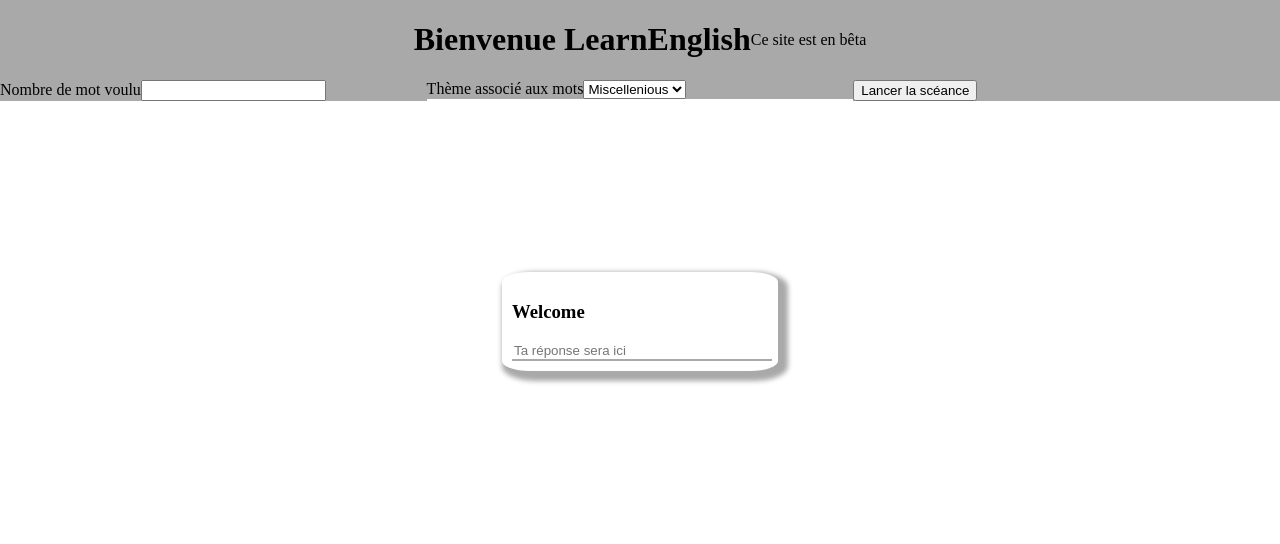
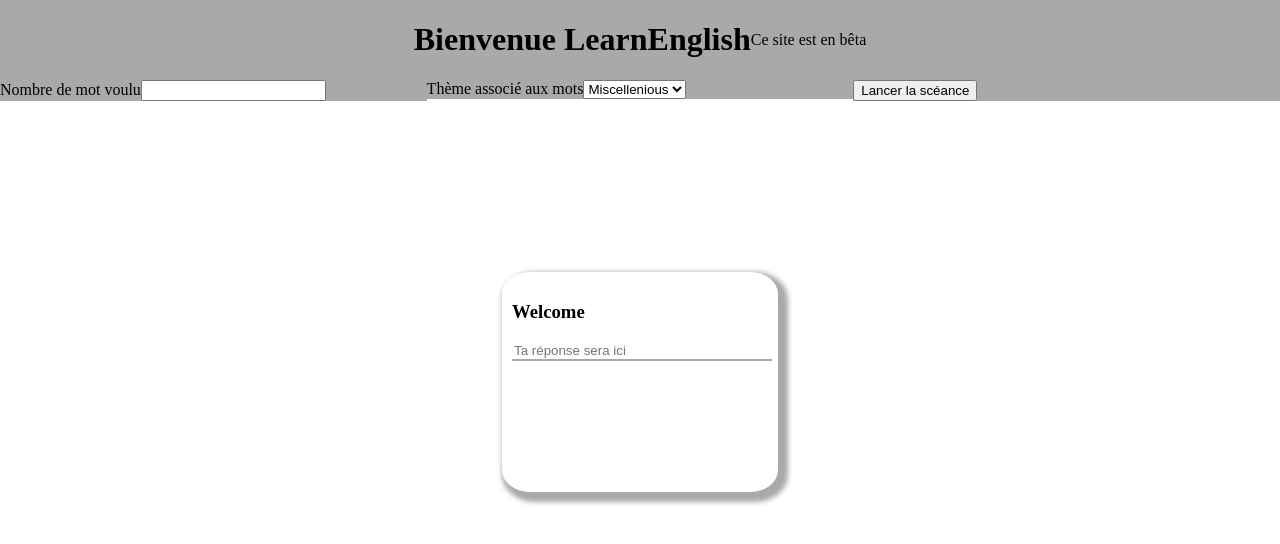
Before and after one commit to yuxuama/PyLearnEnglish, a Flask app: page / in a window 1280 px wide. Shown: the top 544 px of the page. Run offline with Flask 2, Linux system fonts and the light colour scheme; data that the repository does not hold is empty; parts of the project's set-up code (start-up, migrations or seed data) failed here and were passed over.

Commit message:
Cleaning and debugging

```diff
--- a/app.py
+++ b/app.py
@@ -1,9 +1,6 @@
-from flask import json
-from flask.helpers import url_for
 from flask.json import jsonify
-from flask.wrappers import Request
 from db import Database
-from flask import Flask, render_template, make_response, redirect, request
+from flask import Flask, render_template, make_response
 
 class Api:
 
--- a/db.py
+++ b/db.py
@@ -1,5 +1,4 @@
 import pymongo
-from pymongo.message import delete
 
 class Database:
 
--- a/static/index_style.css
+++ b/static/index_style.css
@@ -37,7 +37,7 @@ div.container {
     position: relative;
     margin: 15% auto;
     width: 20%;
-    height: 20%;
+    height: 200px;
     border-radius: 10%;
     box-shadow:  5px 5px 5px 5px darkgray;
     padding: 10px;
@@ -45,6 +45,7 @@ div.container {
 
 div#lesson {
     width: 100%;
+    height: 100%;
 }
 
 input#answer {
@@ -53,7 +54,7 @@ input#answer {
     border-right: hidden;
     width: 100%;
     border-bottom-color: darkgray;
-
+    margin: auto auto;
 }
 
 body {
--- a/static/main.js
+++ b/static/main.js
@@ -9,8 +9,14 @@ function submit() {
     const number = document.getElementById("number").value;
     const theme = document.getElementById("theme").value;
     const explain = document.getElementById('status');
+
+    if(n == '') {
+        alert("Le paramètre du nombre d'élément n'est pas valide")
+        return
+    }
+
     if (!lessonContext) {
-        explain.innerHTML = "Appuie sur 'Entrée' pour valider"
+        explain.innerHTML = "Tu as choisit le thème: " + theme
         lessonContext = true
         lesson(number , theme);
     }
@@ -31,7 +37,6 @@ async function lesson(number , theme) {
 }
 
 function update(event, initial=false) {
-    console.log(event)
     if (event.target.id === 'answer' && event.inputType === "insertLineBreak" && lessonContext && !initial){
         const target = document.getElementById('word');
         if (n >= datas.length) {
--- a/templates/index.html
+++ b/templates/index.html
@@ -17,11 +17,11 @@
         </div>
         <div id='settings'>
             <div class="block">
-                <label for="number">Nombre de mot voulu</label>
+                <label for="number">Nombre de mot voulu  </label>
                 <input id="number" type="number" max="50" required>
             </div>
             <div class="block">
-                <label for="theme">Thème associé aux mots</label>
+                <label for="theme">Thème associé aux mots  </label>
                 <select id="theme" required>
                     <option id="all" value="all">Miscellenious</option>
                     <script>
```
Also changed, not shown: test.py (deleted, +0 -7 lines), README.md.
